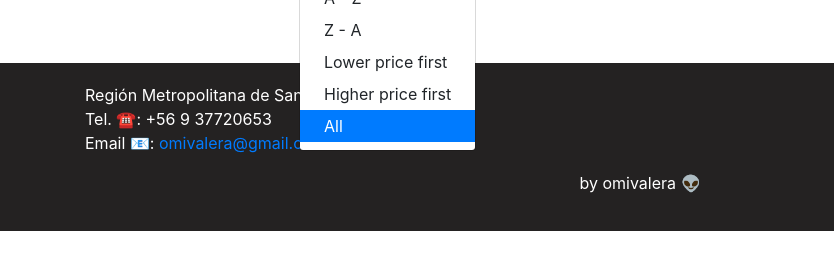
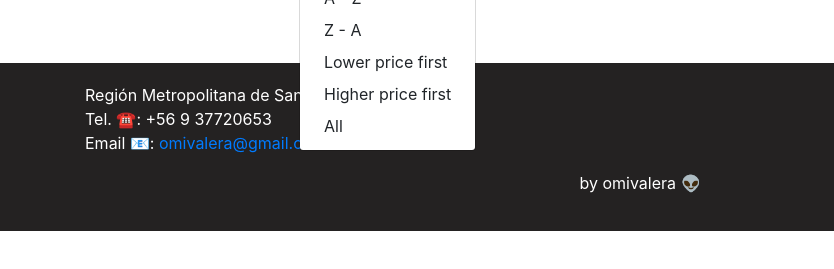
Before and after one commit to omivalera/bsale_front, a plain HTML site: page index.html in a window 1280 px wide. Both pictures are taken after a click on the button "Category". Shown: the part 215-484 px from the top of the page, 0-834 px from the left. Drawn offline with nearby package versions, Linux system fonts and the light colour scheme; no server answers.

Commit message:
delete propiedad active en boton all

```diff
--- a/index.html
+++ b/index.html
@@ -96,7 +96,7 @@
 
                 <li><a id="ord-category_All"
                     onClick="setOrdering('All')"
-                    class="dropdown-item active" role="button">All</a>
+                    class="dropdown-item" role="button">All</a>
                 </li>
 
             </ul>
```
